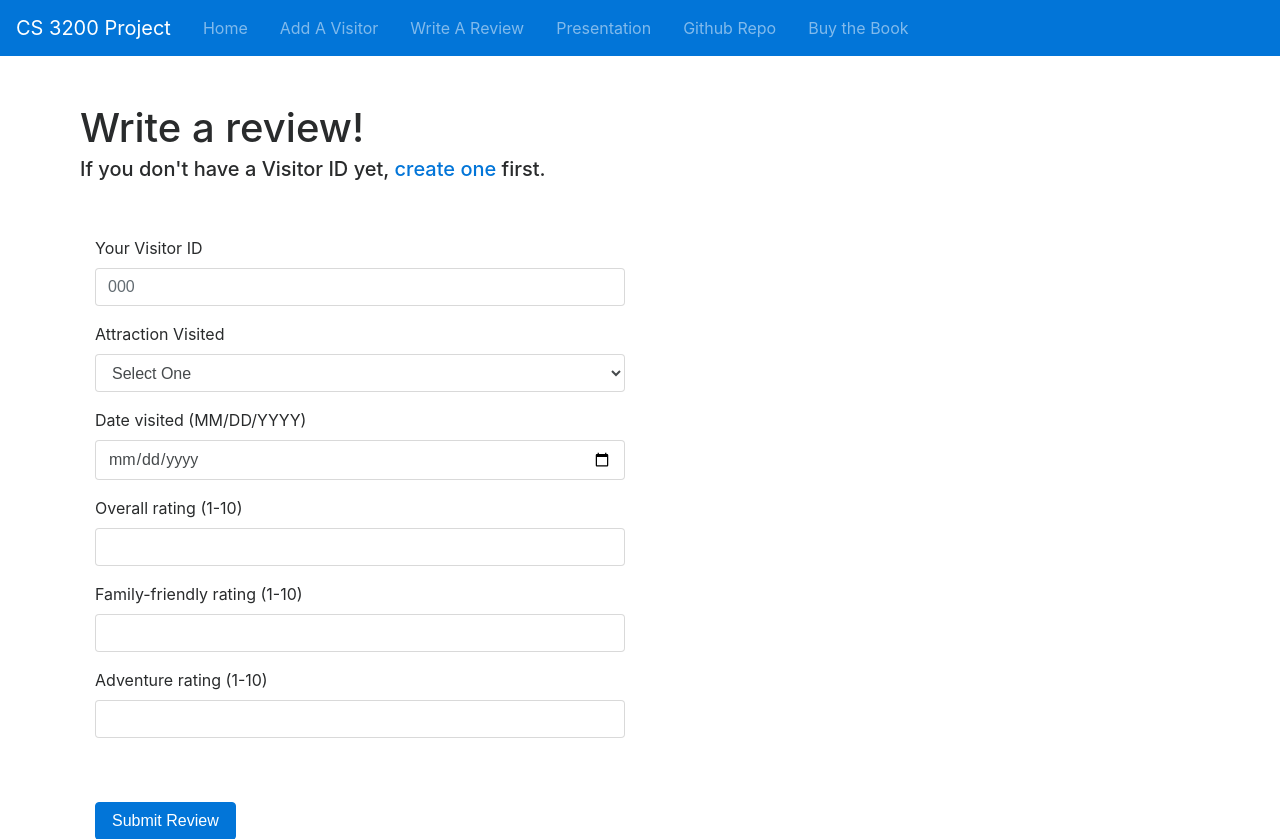
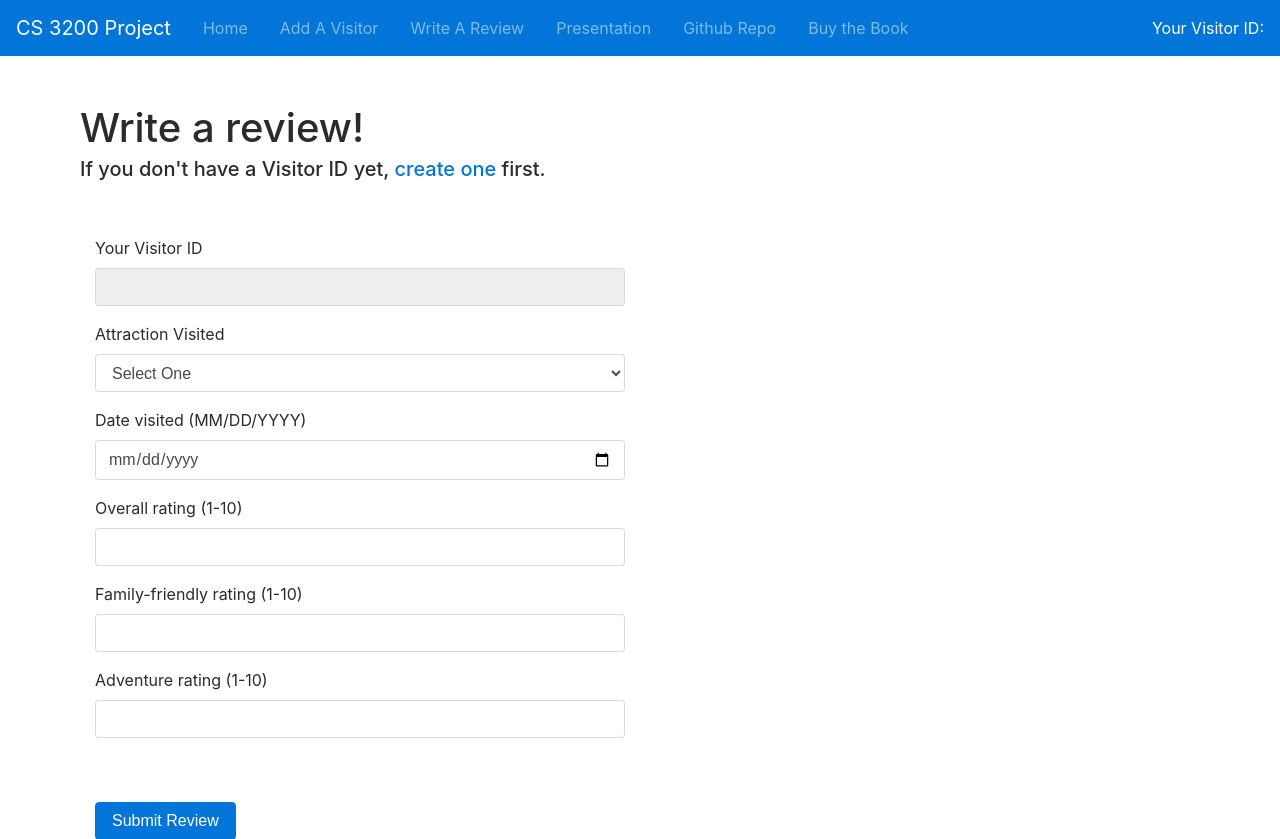
Before and after one commit to bchiang7/CS3200-Project, a Flask app: template app/templates/review.html in a window 1280 px wide. Shown: the top 839 px of the page. Run offline with Flask 2, Linux system fonts and the light colour scheme; the template is opened without the code that fills it, so the values that code supplies are empty; some libraries are stand-ins or nearby versions.

Commit message:
use local storage to set visitorID

```diff
--- a/app/static/main.js
+++ b/app/static/main.js
@@ -3,9 +3,9 @@
   const pathname = window.location.pathname;
   $('nav li > a[href="'+pathname+'"]').addClass('active');
 
-  $.getJSON('http://api.fixer.io/latest?base=USD', function(data) {
-    console.log(data);
-  });
+  // $.getJSON('http://api.fixer.io/latest?base=USD', function(data) {
+  //   console.log(data);
+  // });
 
   // set hidden input value for review deletion
   $('.delete').click(function() {
@@ -13,4 +13,25 @@
     $('#deleteReviewModal input.form-control').val(id);
   });
 
+  // if visitor ID does not exist in set visitorID in local storage after adding a visitor
+  if (pathname == '/profile') {
+    visitorID = $('#visitorid').val()
+    localStorage.setItem('visitorID', visitorID);
+  }
+
+  // if visitor ID exists in local storage
+  if (localStorage.getItem('visitorID') !== null) {
+    // show ID in nav bar
+    visitorID = localStorage.getItem('visitorID');
+    $('#navIDNum').text(visitorID);
+
+    // auto fill visitor ID field then writing a review
+    if (pathname == '/review') {
+      visitorID = localStorage.getItem('visitorID');
+      $('#visitorID').val(visitorID);
+    }
+  }
+
+
+
 })
--- a/app/static/styles.css
+++ b/app/static/styles.css
@@ -19,6 +19,12 @@
 .navbar-inverse .navbar-nav .nav-link {
   padding-right: 1rem;
   padding-left: 1rem;
+}
+
+.nav-id {
+  float: right;
+  color: #fff;
+  white-space: nowrap;
 }
 
 img {
--- a/app/templates/base.html
+++ b/app/templates/base.html
@@ -36,6 +36,8 @@
           </li>
         </ul>
       </div>
+
+      <span class="nav-id">Your Visitor ID: <span id="navIDNum"></span></span>
     </nav>
   </div>
   {% block body %}
--- a/app/templates/review.html
+++ b/app/templates/review.html
@@ -11,7 +11,7 @@
     <form action="{{ url_for('createReview') }}" method="POST" accept-charset="utf-8">
       <div class="form-group">
         <label for="visitorID">Your Visitor ID</label>
-        <input type="number" class="form-control" id="" name="visitorID" placeholder="000" required>
+        <input type="number" class="form-control" id="visitorID" name="visitorID" placeholder="" value="" readonly>
       </div>
       <div class="form-group">
         <label for="location">Attraction Visited</label>
```
